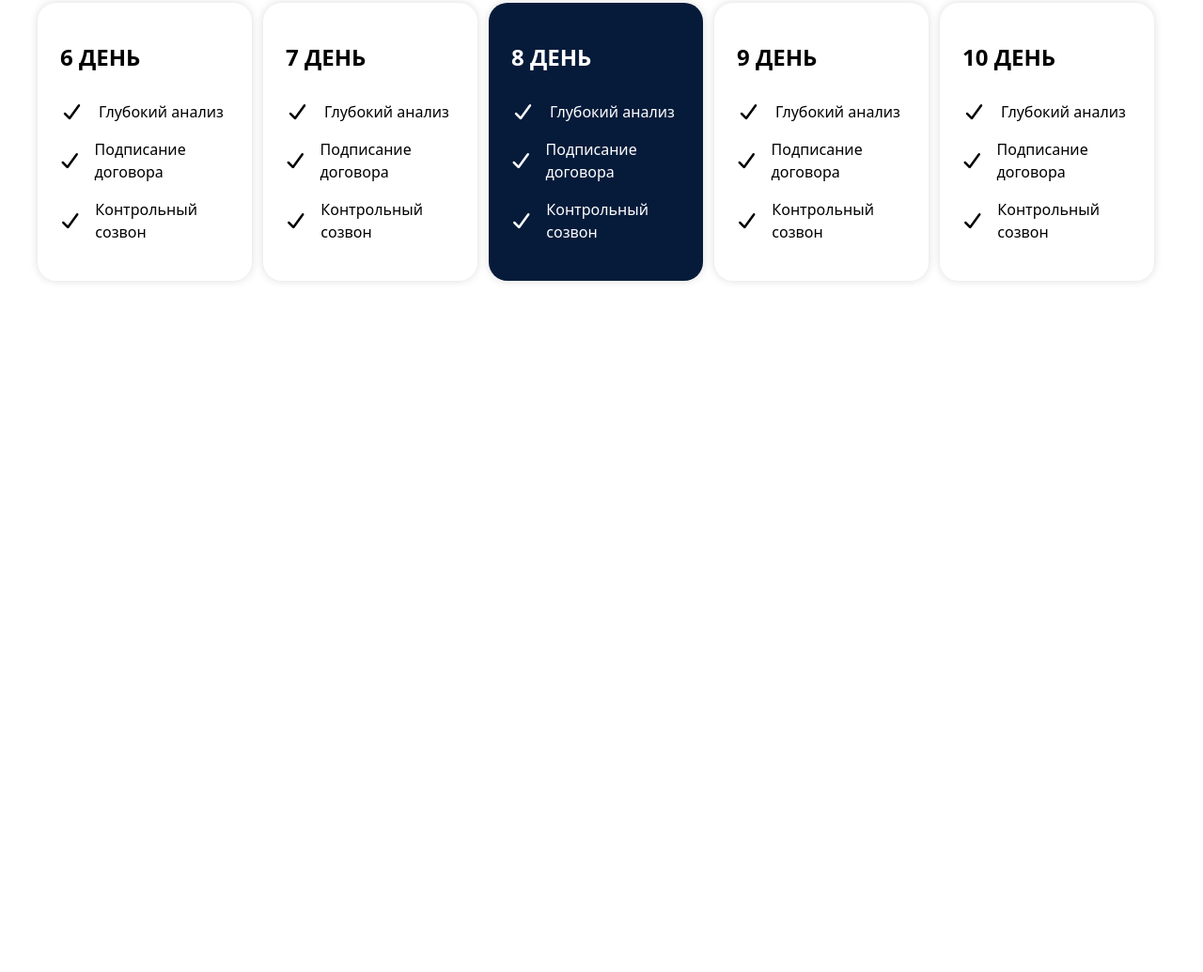
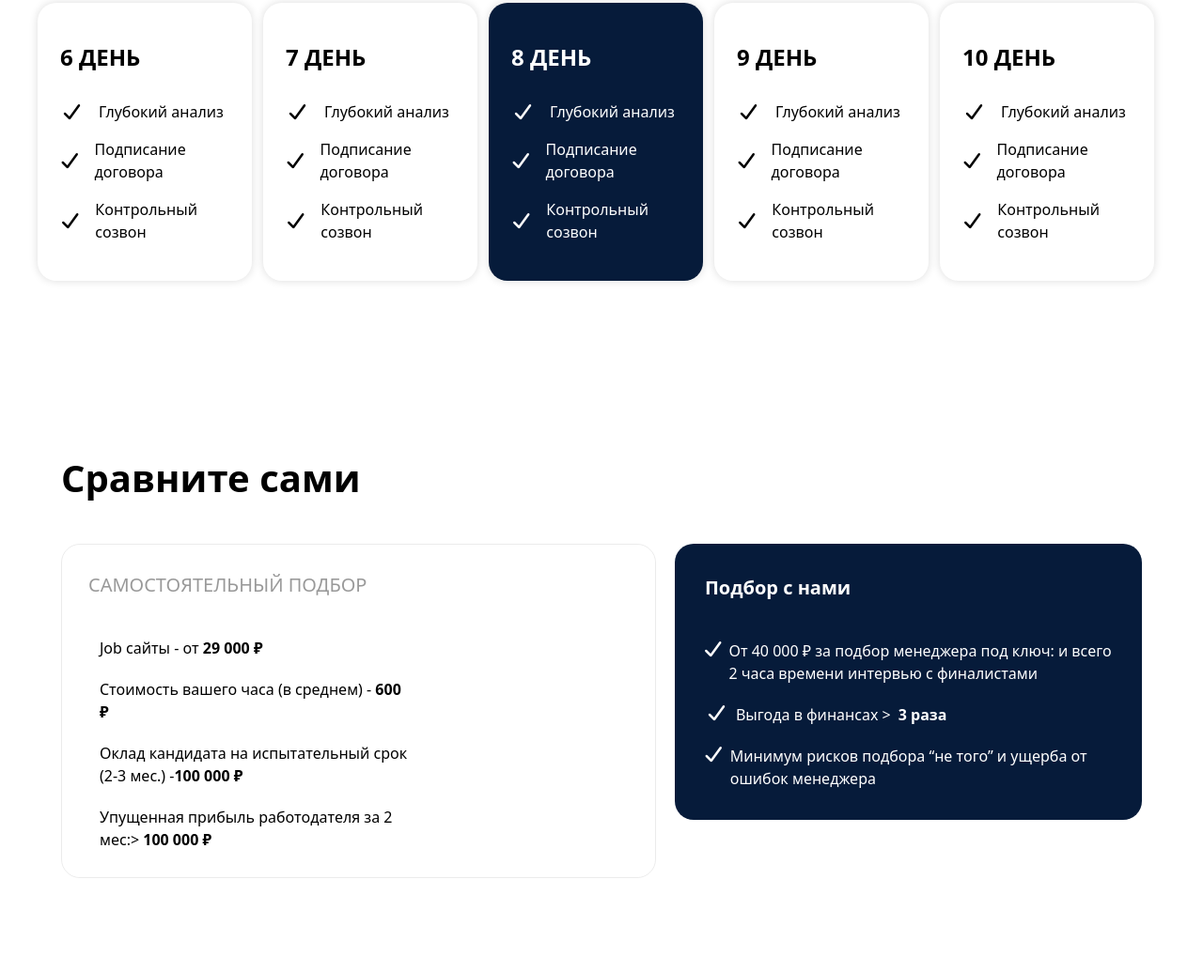
Before and after one commit to Vikingstrong/Exam-2, a website: page index.html in a window 1280 px wide. Shown: the part 1348-2383 px from the top of the page at 94% size. Before the commit the page ends 1727 px from the top, so only its background shows below. Drawn offline with Linux system fonts and the light colour scheme.

Commit message:
Add section 2

```diff
--- a/index.html
+++ b/index.html
@@ -134,5 +134,29 @@
             </div>
         </div>
     </section>
+
+    <section class="max-w-300 m-auto p-6.25 py-25 flex flex-col gap-10">
+        <h2 class="text-[32px] font-bold lg:text-[40px]">Сравните сами</h2>
+
+        <div class="flex flex-col gap-5 lg:flex-row lg:items-start">
+            <div class="flex flex-col gap-10 p-7 border border-[#00000014] rounded-[20px] lg:pr-65">
+                <h3 class="text-[20px] text-[#00000066]">САМОСТОЯТЕЛЬНЫЙ ПОДБОР</h3>
+                <div class="flex flex-col gap-5 pl-3">
+                    <p>Job сайты - от <span class="font-bold">29 000 ₽</span></p>
+                    <p>Стоимость вашего часа (в среднем) - <span class="font-bold">600 ₽</span></p>
+                    <p>Оклад кандидата на испытательный срок (2-3 мес.) -<span class="font-bold">100 000 ₽</span></p>
+                    <p>Упущенная прибыль работодателя за 2 мес:> <span class="font-bold">100 000 ₽</span></p>
+                </div>
+            </div>
+            <div class="flex flex-col gap-10 text-white bg-[#061B3A] p-8 rounded-[20px] lg:w-[60%]">
+                <h3 class="text-[20px] font-bold">Подбор с нами</h3>
+                <div class="flex flex-col gap-5">
+                    <p class="flex gap-2 items-start"><i class="text-[20px] fa-solid fa-check"></i>От 40 000 ₽  за подбор менеджера под ключ: и всего 2 часа времени интервью с финалистами</p>
+                    <p class="flex gap-2 items-start"><i class="text-[20px] fa-solid fa-check"></i>Выгода в финансах > <b>3 раза</b></p>
+                    <p class="flex gap-2 items-start"><i class="text-[20px] fa-solid fa-check"></i>Минимум рисков подбора “не того” и ущерба от ошибок менеджера</p>
+                </div>
+            </div>
+        </div>
+    </section>
 </body>
 </html>
```
Also changed, not shown: src/output.css.
